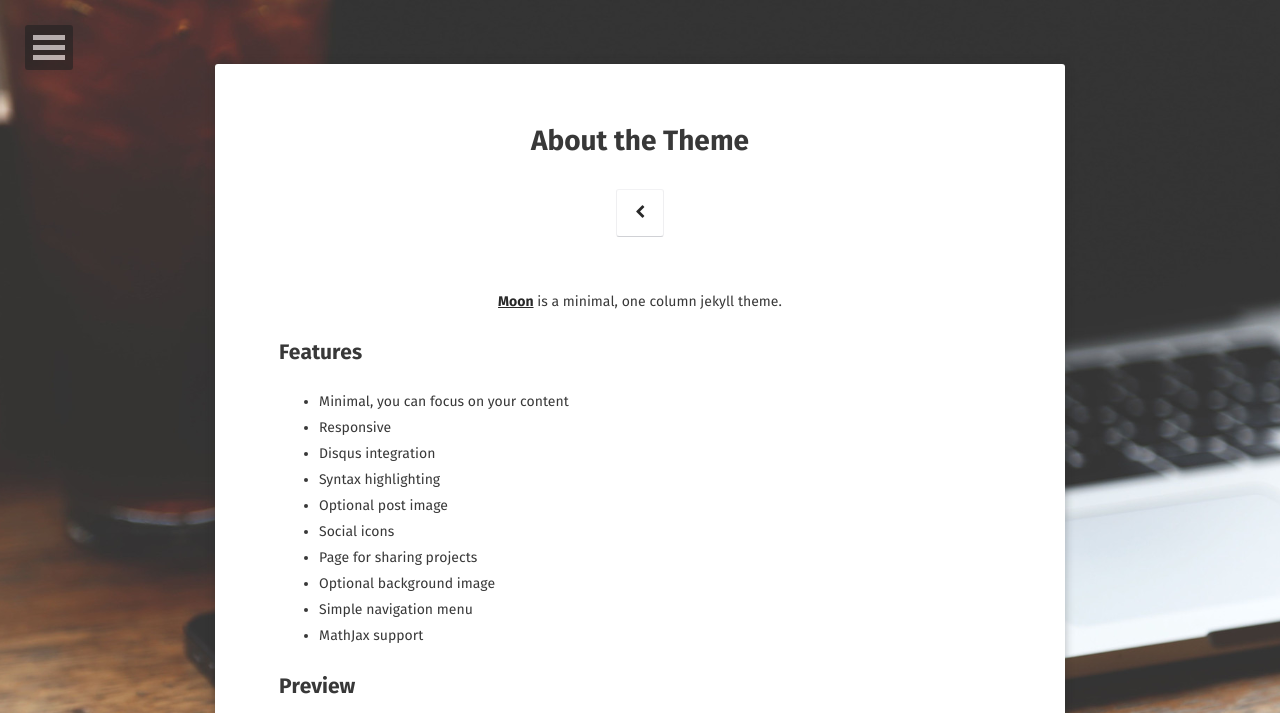
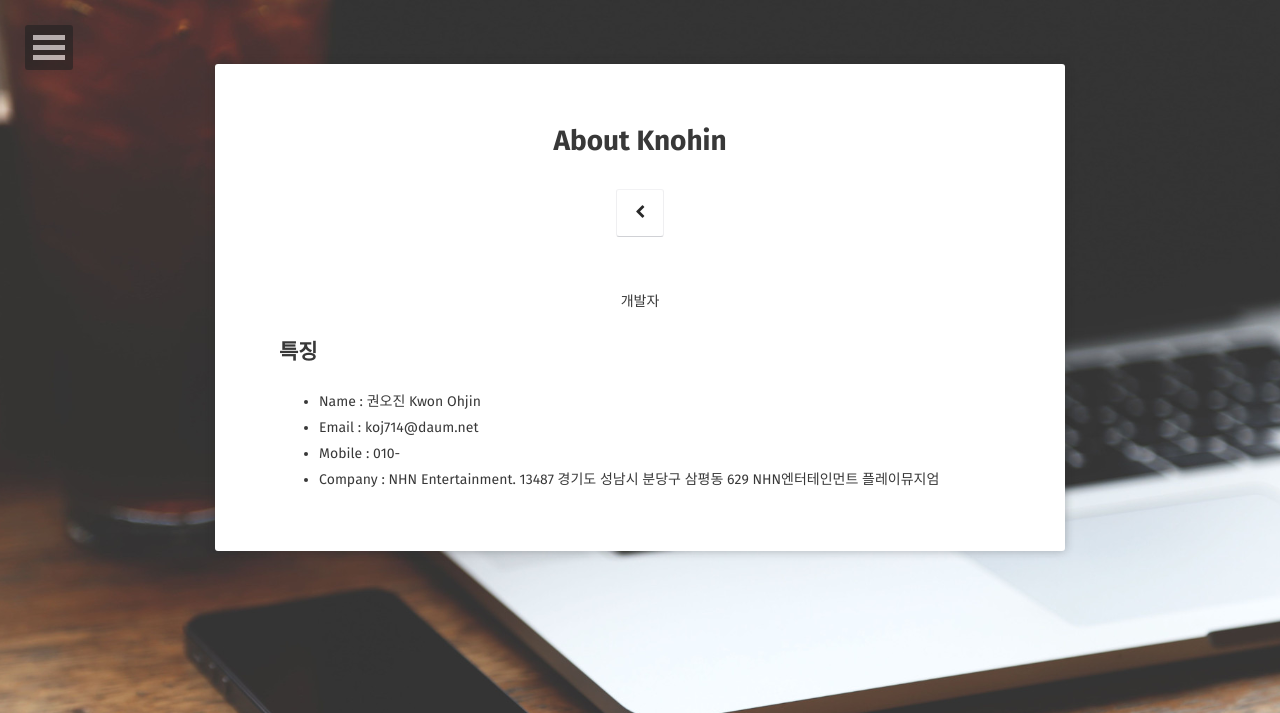
Before and after one commit to Knohin/Knohin.github.io, a Jekyll site: the page built from about/index.md, in a window 1280 px wide. Shown: the top 713 px of the page. Built offline with Jekyll 4.4.1, drawn with Linux system fonts in a browser that asks for light colours; some web fonts are replaced; some of the changed text lies outside the part shown; grey boxes are pictures that could not be loaded.

Commit message:
UPDATE /about

```diff
--- a/about/index.md
+++ b/about/index.md
@@ -1,37 +1,15 @@
 ---
 layout: page
-title: About the Theme
-tags: [about, Jekyll, theme, moon]
-date: 2016-03-21
+title: About Knohin
+tags: [about, Knohin]
+date: 2019-01-19
 comments: false
 ---
 
-<center><a href="http://taylantatli.github.io/Moon"><b>Moon</b></a> is a minimal, one column jekyll theme.</center>
+<center><!--a href="http://Knohin.github.io"-->개발자</center>
 
-## Features
-* Minimal, you can focus on your content
-* Responsive
-* Disqus integration
-* Syntax highlighting
-* Optional post image
-* Social icons
-* Page for sharing projects
-* Optional background image
-* Simple navigation menu
-* MathJax support
-
-## Preview
-
-{% capture images %}
-    https://cloud.githubusercontent.com/assets/754514/14509720/61c61058-01d6-11e6-93ab-0918515ecd56.png
-    https://cloud.githubusercontent.com/assets/754514/14509716/61ac6c8e-01d6-11e6-879f-8308883de790.png
-{% endcapture %}
-{% include gallery images=images caption="Screenshots of Moon Theme" cols=2 %}
-
-See a [live version of Moon](http://taylantatli.github.io/Moon) hosted on GitHub.
-
-## Getting Started
-
-To learn how to install and use this theme check out the [Setup Guide](http://taylantatli.me/Moon/moon-theme/) for more information.
-
-[Install Moon](https://github.com/TaylanTatli/Moon){: .btn}
+## 특징
+* Name : 권오진 Kwon Ohjin
+* Email : koj714@daum.net
+* Mobile : 010-
+* Company : NHN Entertainment. 13487 경기도 성남시 분당구 삼평동 629 NHN엔터테인먼트 플레이뮤지엄
```
Also changed, not shown: _posts/2019-01-17-BaseCamp.md (added, +14 -0 lines), _posts/2019-01-16-베이스캠프-1일차.md (renamed from _posts/2019-01-16 베이스캠프 1일차.md).
